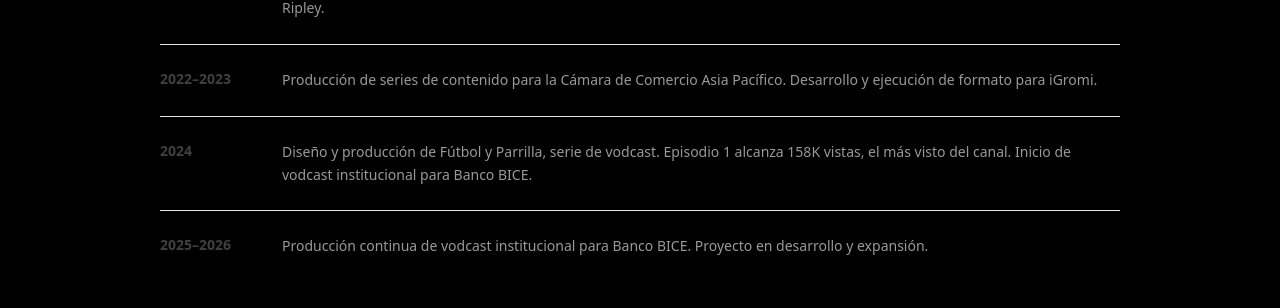
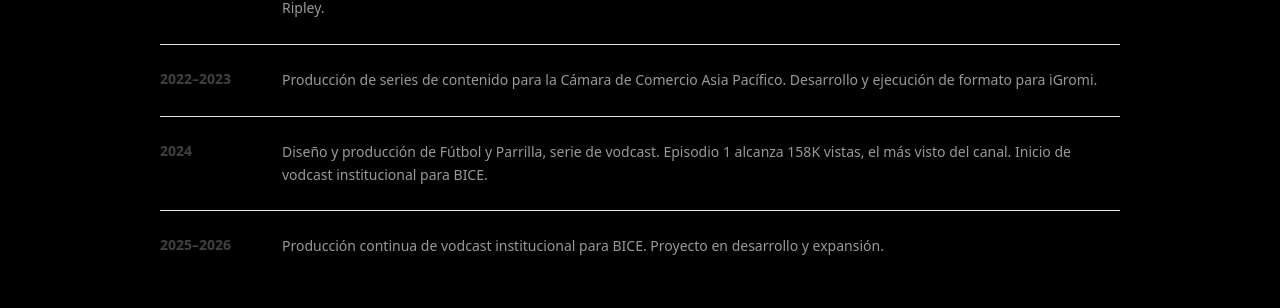
Before and after one commit to TronxGroup/Dekaelo-Media, a Next.js app: page /quienes-somos in a window 1280 px wide. Shown: the part 1774-2082 px from the top of the page. Built offline with nearby package versions, Linux system fonts and the light colour scheme.

Commit message:
Update page.tsx

```diff
--- a/app/quienes-somos/page.tsx
+++ b/app/quienes-somos/page.tsx
@@ -37,11 +37,11 @@
   },
   {
     year: "2024",
-    text: "Diseño y producción de Fútbol y Parrilla, serie de vodcast. Episodio 1 alcanza 158K vistas, el más visto del canal. Inicio de vodcast institucional para Banco BICE.",
+    text: "Diseño y producción de Fútbol y Parrilla, serie de vodcast. Episodio 1 alcanza 158K vistas, el más visto del canal. Inicio de vodcast institucional para BICE.",
   },
   {
     year: "2025–2026",
-    text: "Producción continua de vodcast institucional para Banco BICE. Proyecto en desarrollo y expansión.",
+    text: "Producción continua de vodcast institucional para BICE. Proyecto en desarrollo y expansión.",
   },
 ];
 
```
